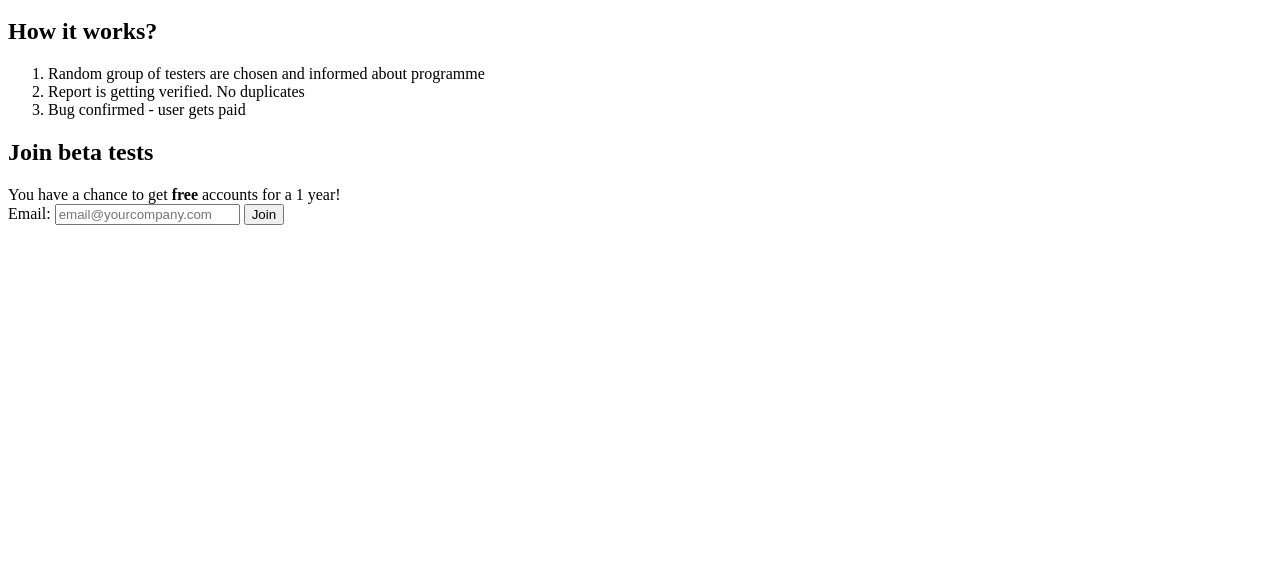
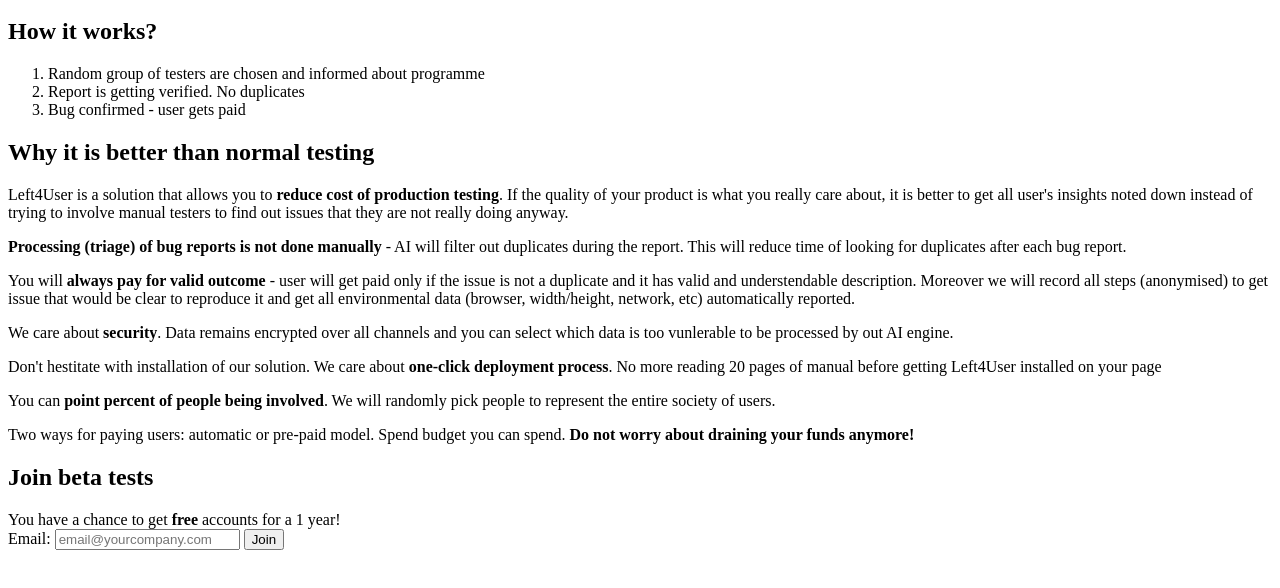
Before and after one commit to puradawid/left4user.com, a plain HTML site: page index.html in a window 1280 px wide. Shown: the part 48-636 px from the top of the page. Drawn offline with Linux system fonts and the light colour scheme.

Commit message:
Added extended description for profits

```diff
--- a/index.html
+++ b/index.html
@@ -9,7 +9,6 @@
       gtag('js', new Date());
       gtag('config', 'UA-110856747-1');
     </script>
-
   </head>
 
 <body>
@@ -22,6 +21,32 @@
       <li>Bug confirmed - user gets paid</li>
     </ol>
   </div>
+  <div class="why-better">
+    <h2>Why it is better than normal testing</h2>
+    <p>Left4User is a solution that allows you to <strong>reduce cost of
+    production testing</strong>. If the quality of your product is what you
+    really care about, it is better to get all user's insights noted down
+    instead of trying to involve manual testers to find out issues that they are
+    not really doing anyway.</p> <p><strong>Processing (triage) of bug reports
+    is not done manually</strong> - AI will filter out duplicates during the
+    report. This will reduce time of looking for duplicates after each bug
+    report.</p>
+    <p>You will <strong>always pay for valid outcome</strong> - user will get
+    paid only if the issue is not a duplicate and it has valid and
+    understendable description. Moreover we will record all steps (anonymised)
+    to get issue that would be clear to reproduce it and get all environmental
+    data (browser, width/height, network, etc) automatically reported.</p>
+    <p>We care about <strong>security</strong>. Data remains encrypted over all
+    channels and you can select which data is too vunlerable to be processed by
+    out AI engine.</p>
+    <p>Don't hestitate with installation of our solution. We care about
+    <strong>one-click deployment process</strong>. No more reading 20 pages of
+    manual before getting Left4User installed on your page</p>
+    <p>You can <strong>point percent of people being involved</strong>. We will randomly pick
+    people to represent the entire society of users.</p>
+    <p>Two ways for paying users: automatic or pre-paid model. Spend budget you
+    can spend. <strong>Do not worry about draining your funds anymore!</strong></p>
+  </div>
   <div class="join-programme">
     <h2>Join beta tests</h2>
     <div class="description">You have a chance to get <strong>free</strong> accounts for a 1 year!</div>
```
